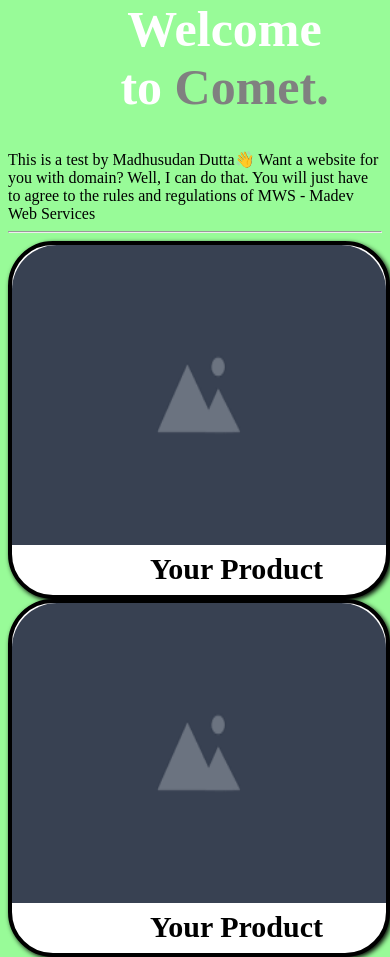
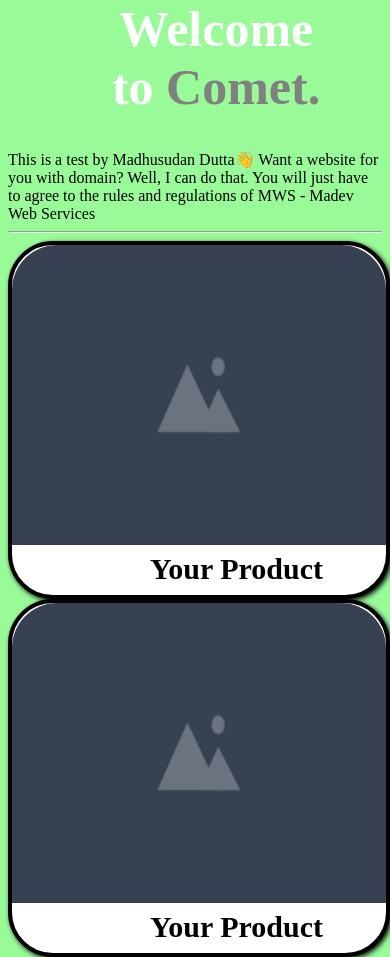
Before and after one commit to Madhusudan-droid/MWS, a plain HTML site: page index.html in a window 390 px wide. Drawn offline with Linux system fonts and the light colour scheme.

Commit message:
Update homepageCSS.css

```diff
--- a/homepageCSS.css
+++ b/homepageCSS.css
@@ -89,7 +89,7 @@ body{
 @media (max-width:500px){
   .welcome, .tocomet{
     font-size: 50px;
-    margin-left:7vh;
+    margin-left:5vh;
   }
   .yourProduct1, .yourProduct2{
     width:100%;
```
